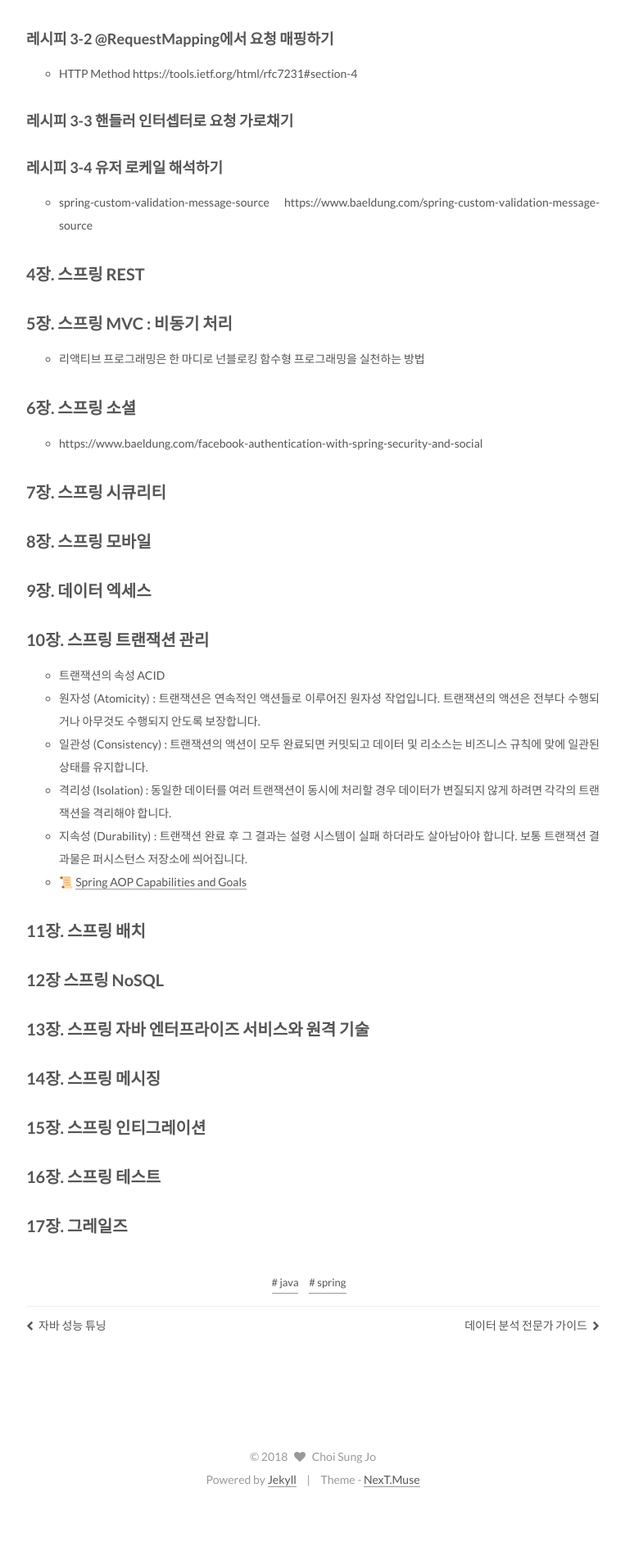
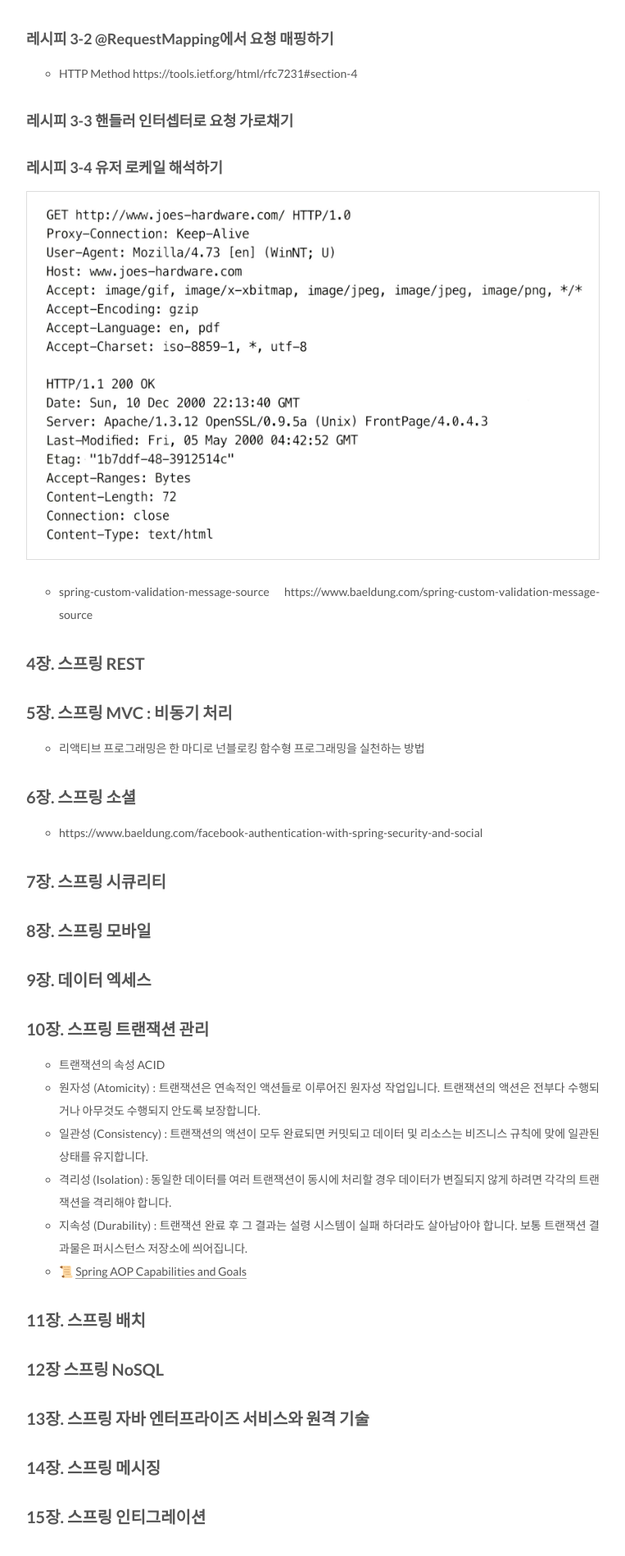
Before and after one commit to csj4032/csj4032.github.io, a Jekyll site: the page built from _posts/2018-10-09-spring5recipes.md, in a window 1280 px wide. Shown: the part 2977-4875 px from the top of the page at 82% size, without its empty margins (258-1021 px from the left). Built offline with Jekyll 4.4.1, drawn with Linux system fonts in a browser that asks for light colours; comment, search, counter and statistics services are not loaded; before the commit the page ends 4816 px from its top, so only the background shows below that.

Commit message:
스프링5 레시피 포스팅 수정

```diff
--- a/_posts/2018-10-09-spring5recipes.md
+++ b/_posts/2018-10-09-spring5recipes.md
@@ -72,9 +72,8 @@ tags:
 ### 레시피 3-3 핸들러 인터셉터로 요청 가로채기
 
 ### 레시피 3-4 유저 로케일 해석하기
-
-* spring-custom-validation-message-source
-https://www.baeldung.com/spring-custom-validation-message-source
+![브라우저와 서버로 부터 온 전형적인 요청과 응답](/assets/images/books/프로그래밍_언어/자바/spring5recipes/figure_3-4-1.png)
+* spring-custom-validation-message-source https://www.baeldung.com/spring-custom-validation-message-source
 
 ## 4장. 스프링 REST
 
```
Also changed, not shown: assets/images/books/프로그래밍_언어/자바/spring5recipes/figure_3-4-1.png (added).
